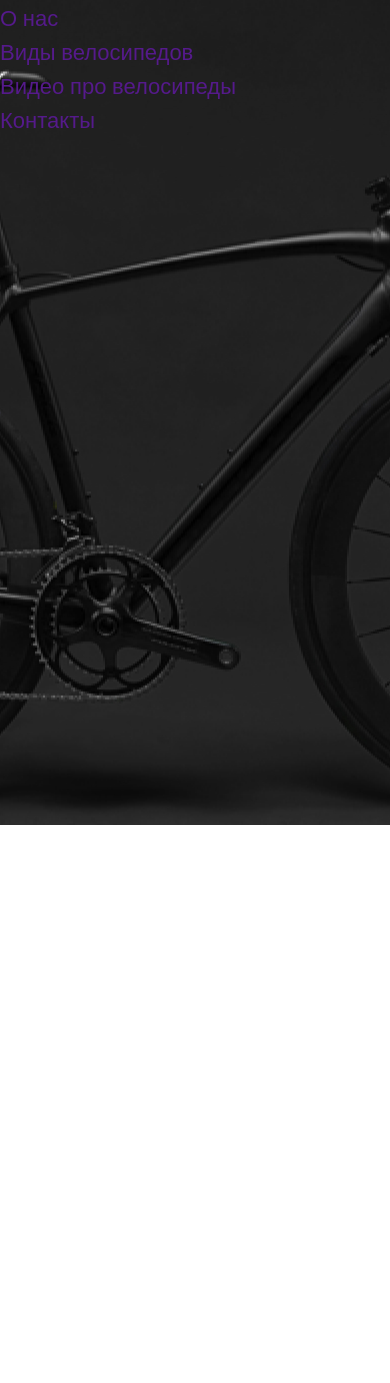
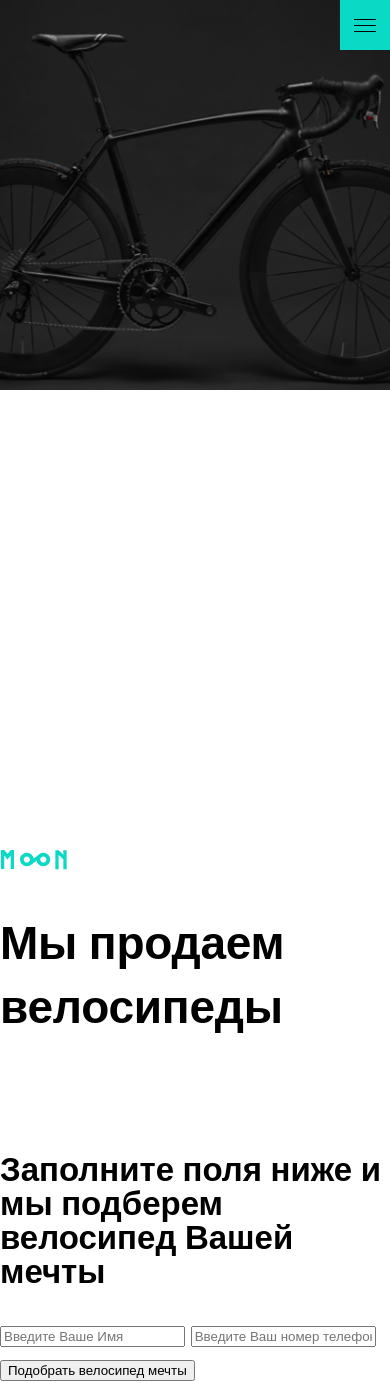
Before and after one commit to zonda1/Ilyin_devices, a website: page source/index.html in a window 390 px wide. Before the commit the page ends 844 px from the top, so only its background shows below. Drawn offline with nearby package versions, Linux system fonts and the light colour scheme; files that its build step writes are made by us from their sources.

Commit message:
Добавлено бургер меню

```diff
--- a/source/index.html
+++ b/source/index.html
@@ -11,42 +11,73 @@
 
 <body>
   <div class="wrapper">
-    <main class="page main">
+    <main class="page">
       <header class="main-header">
 
-        <div class="main-header__wrapper">
-          <nav class="main-nav nav">
+        <div class="main-header__row">
+          <div class="header-menu menu">
+            <div class="menu__burger no-js">
+              <span></span>
+              <span></span>
+              <span></span>
+            </div>
+            <nav class="menu__nav nav no-js">
               <ul class="nav__list">
-              <li>
+                <li class="nav__item">
                   <a href="" class="nav__link">О нас</a>
                 </li>
-              <li>
+                <li class="nav__item">
                   <a href="" class="nav__link">Виды велосипедов</a>
                 </li>
-              <li>
+                <li class="nav__item">
                   <a href="" class="nav__link">Видео про велосипеды</a>
                 </li>
-              <li>
+                <li class="nav__item">
                   <a href="" class="nav__link">Контакты</a>
                 </li>
               </ul>
             </nav>
           </div>
 
+        </div>
+
       </header>
+
       <div class="main-screen">
         <div class="main-screen__bg ibg">
-          <img src="img/content/main-photo_dktp.jpg" alt="">
+          <picture>
+            <source media="(max-width:767px)" srcset="img/content/main-photo_mobile.jpg">
+            <source media="(max-width:1023px)" srcset="img/content/main-photo_tablet.jpg">
+            <img src="img/content/main-photo_dktp.jpg" width="1440" height="825" alt="">
+          </picture>
         </div>
       </div>
 
-      <div class="main__content">
+      <div class="main-content">
+        <div class="main-content__wrapper">
+          <div class="intro">
+            <h1 class="intro__headtitle">Мы продаем
+              велосипеды</h1>
+            <p class="intro__description">Наш магазин отбирает только самые лучшие велосипеды для продажи</p>
+            <div class="intro__logo">
+              <img src="img/icons/logo.svg" alt="" class="intro__logo-pic" width="67.6" height="20.28">
+            </div>
+          </div>
+          <form action="" class="form">
+            <h2 class="form__title">Заполните поля ниже и мы подберем велосипед Вашей мечты</h2>
+            <input type="text" placeholder="Введите Ваше Имя">
+            <input type="text" placeholder="Введите Ваш номер телефона">
+            <button type="submit">Подобрать велосипед мечты</button>
+          </form>
         </div>
 
-      <footer class="main__footer">
+      </div>
+
+      <footer class="main-footer">
       </footer>
     </main>
   </div>
+  <script src="js/menu.js"></script>
   <script src="js/ibg.js"></script>
 </body>
 
--- /dev/null
+++ b/source/js/menu.js
@@ -0,0 +1,20 @@
+let iconBurger = document.querySelector('.menu__burger');
+let navMain = document.querySelector('.nav');
+
+/* Menu popup start */
+
+iconBurger.classList.remove('no-js');
+navMain.classList.remove('no-js');
+
+iconBurger.addEventListener('click', function () {
+  // if (navMain.classList.contains('closed')) {
+  //   navMain.classList.remove('closed');
+  //   navMain.classList.add('active');
+  // } else {
+  //   navMain.classList.add('closed');
+  //   navMain.classList.remove('active');
+  // }
+  iconBurger.classList.toggle('active');
+  navMain.classList.toggle('active');
+
+});
--- /dev/null
+++ b/source/sass/blocks/intro.scss
@@ -0,0 +1,24 @@
+.intro {
+  display: flex;
+  flex-direction: column;
+  flex-wrap: wrap;
+
+  &__headtitle {
+    @include font-parametrs(600, 46px, 64px);
+    letter-spacing: -0.005em;
+    margin: 30.7px 0px 24px 0px;
+  }
+
+  &__description {
+    @include font-parametrs(300, 20px, 32px);
+    @include rgba ($white, 0.8);
+    letter-spacing: -0.005em;
+    margin: 0px 0px 0px 0px;
+  }
+
+  &__logo {
+    order: -1;
+  }
+
+  &__logo-pic {}
+}
--- /dev/null
+++ b/source/sass/blocks/main-content.scss
@@ -0,0 +1,9 @@
+.main-content {
+
+  &__wrapper {
+    max-width: 880px;
+    margin: 0 auto;
+    display: flex;
+    flex-wrap: wrap;
+  }
+}
--- a/source/sass/blocks/main-header.scss
+++ b/source/sass/blocks/main-header.scss
@@ -1,19 +1,142 @@
-.main {
+.main-header {
+  position: absolute;
+  width: 100%;
+  z-index: 2;
 
-  &-header {
-    // display: none;
-    position: fixed;
-    z-index: 2;
+  &__row {
+    display: flex;
+    justify-content: center;
+    align-items: center;
+
+    @media (max-width:$tablet-max-width) {
+      justify-content: flex-end;
+    }
   }
-
-  &-nav {}
 }
 
+.header-menu {}
+
+.menu {
+
+  &__burger {
+    @media (max-width:$tablet-max-width) {
+      display: block;
+      position: absolute;
+      top: 0;
+      right: 0;
+      width: 50px;
+      height: 50px;
+      cursor: pointer;
+      background-color: $azure;
+      padding: 18px;
+      z-index: 5;
+
+      &.no-js {
+        display: none;
+      }
+
+      span {
+        position: absolute;
+        top: 24.75px;
+        left: 13.5px;
+        width: 22.5px;
+        height: 1px;
+        background-color: $black;
+
+        &:first-child {
+          top: 18.5px;
+        }
+
+        &:last-child {
+          top: auto;
+          bottom: 18px;
+        }
+      }
+
+      &.active {
+        background-color: transparent;
+
+        span {
+          background-color: rgba($grey-2, 0.2);
+          transform: scale(0);
+
+          &:first-child {
+            transform: rotate(45deg);
+            top: 24px;
+          }
+
+          &:last-child {
+            transform: rotate(-45deg);
+            bottom: 24.5px;
+          }
+        }
+      }
+
+
+    }
+  }
+}
+
+.menu__nav {}
+
 .nav {
+  padding: 0 21px;
+  border-bottom: 1px solid rgba($white, 0.2);
 
   &__list {
     @extend %list-reset;
+    display: flex;
+    flex-wrap: wrap;
   }
 
-  &__link {}
+  &__link {
+    @include font-parametrs(300, 16px, 32px);
+    letter-spacing: -0.005em;
+    @include rgba($white, 0.7);
+    padding-right: 135px;
+  }
+
+  &__item:last-child {
+    .nav__link {
+      padding-right: 0;
+    }
+  }
 }
+
+@media (max-width:$tablet-max-width) {
+
+  .nav {
+    transform: translate(0, -100%);
+    width: 320px;
+    padding: 100px 0 138px 0;
+    background-color: $white;
+
+    &__list {
+      display: flex;
+      flex-direction: column;
+    }
+
+    &__item {
+      display: flex;
+      align-items: center;
+      height: 60px;
+      background-color: $grey;
+      margin-bottom: 30px;
+    }
+
+    &__link {
+      @include font-parametrs(400, 20px, 28px);
+      letter-spacing: normal;
+      @include rgba($dark-3, 0.7);
+      padding-right: 0;
+    }
+
+    &.active {
+      transform: translate(0, 0);
+    }
+
+    &.no-js {
+      transform: translate(0, 0);
+    }
+  }
+}
--- /dev/null
+++ b/source/sass/blocks/main-screen.scss
@@ -0,0 +1,20 @@
+.main-screen {
+  flex: 1 0 100%;
+  position: relative;
+
+  &__bg {
+    position: absolute;
+    width: 100%;
+    height: 825px;
+    top: 0;
+    left: 0;
+
+    @media (max-width:$tablet-max-width) {
+      height: 340px;
+    }
+
+    @media (max-width:$mobile-max-width) {
+      height: 390px;
+    }
+  }
+}
--- a/source/sass/global/global.scss
+++ b/source/sass/global/global.scss
@@ -56,17 +56,3 @@ a {
   margin: 0;
   list-style: none;
 }
-
-
-.main-screen {
-  flex: 1 0 100%;
-  position: relative;
-
-  &__bg {
-    position: absolute;
-    width: 100%;
-    height: 825px;
-    top: 0;
-    left: 0;
-  }
-}
--- a/source/sass/global/variables.scss
+++ b/source/sass/global/variables.scss
@@ -4,6 +4,10 @@ $white: #ffffff;
 
 $dark-1: #1F1F1F;
 $dark-2: #1C1C1C;
+$dark-3: #48494D;
+$grey: #F6F6F6;
+$grey-2: #141517;
+
 $azure:#0AD9C6;
 
 
--- a/source/sass/style.scss
+++ b/source/sass/style.scss
@@ -9,3 +9,7 @@
 // Blocks
 @import "blocks/ibg";
 @import "blocks/main-header";
+@import "blocks/main-screen";
+@import "blocks/main-content";
+@import "blocks/intro";
+@import "blocks/form";
```
Also changed, not shown: source/sass/blocks/form.scss (added). Lines whose indentation alone changed are shown as unchanged.
